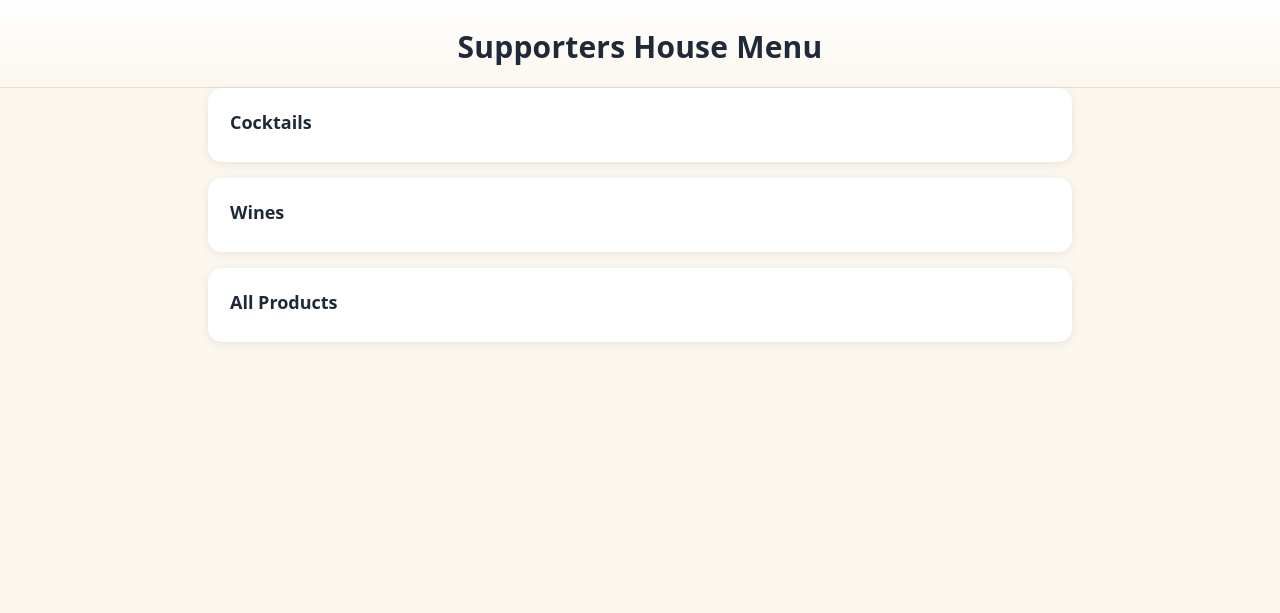
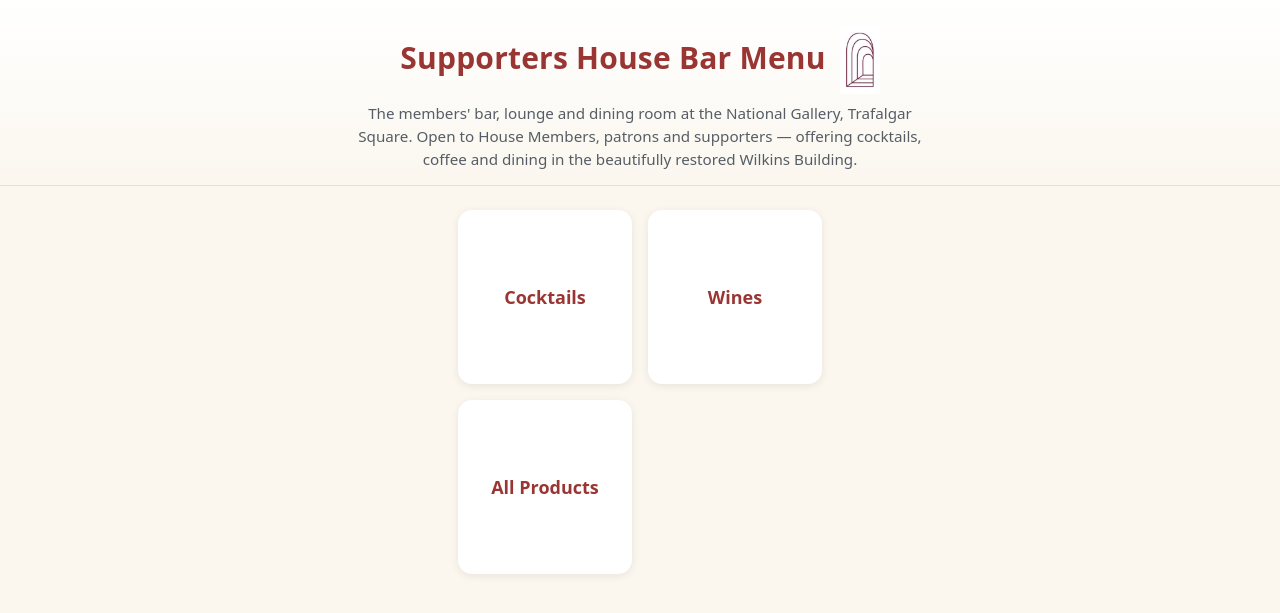
Before and after one commit to arthurbotto/supporters_bar_menu, a Flask app: page / in a window 1280 px wide. Shown: the top 613 px of the page. Run offline with Flask 3, Linux system fonts and the light colour scheme.

Commit message:
Redesign home page header and navigation grid. Add logo image inline with the page title. Add a brief venue description below the header. Shrink the nav grid to a fixed 2-column layout with square tiles. Apply accent colour to the page title and tile labels

```diff
--- a/static/css/base.css
+++ b/static/css/base.css
@@ -25,6 +25,7 @@ body {
 }
 
 .title {
+  color: var(--accent);
   margin: 0 0 6px;
   font-size: 30px;
   letter-spacing: 0.2px;
--- a/static/css/home.css
+++ b/static/css/home.css
@@ -2,26 +2,41 @@
   text-align: center;
 }
 
+.title-row {
+  display: flex;
+  align-items: center;
+  justify-content: center;
+  gap: 14px;
+}
+
 .logo {
-  width: 120px;
+  width: 40px;
   height: auto;
-  margin: 12px auto 0;
-  display: block;
+}
+
+.header-description {
+  margin: 8px auto 0;
+  max-width: 600px;
+  opacity: 0.75;
+  font-size: 0.95rem;
+  line-height: 1.5;
 }
 
 .grid {
-  max-width: 900px;
-  margin: 0 auto;
-  padding: 0 18px 16px;
+  max-width: 400px;
+  margin: 24px auto 0;
+  padding: 0 18px;
   display: grid;
-  grid-template-columns: repeat(auto-fit, minmax(220px, 1fr));
+  grid-template-columns: 1fr 1fr;
   gap: 16px;
 }
 
 .tile {
-  display: block;
+  display: flex;
+  align-items: center;
+  justify-content: center;
+  aspect-ratio: 1 / 1;
   background: var(--surface);
-  padding: 22px;
   border-radius: 14px;
   text-decoration: none;
   color: var(--text);
@@ -34,9 +49,10 @@
 }
 
 .tile-title {
+  color: rgb(153, 54, 51);
   font-size: 18px;
   font-weight: 700;
-  margin: 0 0 6px;
+  margin: 0;
 }
 
 .tile-subtitle {
--- a/templates/home.html
+++ b/templates/home.html
@@ -11,23 +11,24 @@
 
 <body>
   <header class="header">
-    <h1 class="title">Supporters House Menu</h1>
-
-    <!-- add image later in /static/logo.png -->
-    <!-- <img class="logo" src="{{ url_for('static', filename='logo.png') }}" alt="Supporters House logo"> -->
+    <div class="title-row">
+      <h1 class="title">Supporters House Bar Menu</h1>
+      <img class="logo" src="{{ url_for('static', filename='logo.png') }}" alt="Supporters House logo">
+    </div>
+    <p class="header-description">
+      The members' bar, lounge and dining room at the National Gallery, Trafalgar Square.
+      Open to House Members, patrons and supporters — offering cocktails, coffee and
+      dining in the beautifully restored Wilkins Building.
+    </p>
   </header>
 
   <div class="grid">
     <a class="tile" href="{{ url_for('get_cocktails_page') }}">
       <p class="tile-title">Cocktails</p>
     </a>
-  </div>
-  <div class="grid">
     <a class="tile" href="{{ url_for('get_wines') }}">
       <p class="tile-title">Wines</p>
     </a>
-  </div>
-  <div class="grid">
     <a class="tile" href="{{ url_for('get_products') }}">
       <p class="tile-title">All Products</p>
     </a>
```
Also changed, not shown: static/logo.png (added).
